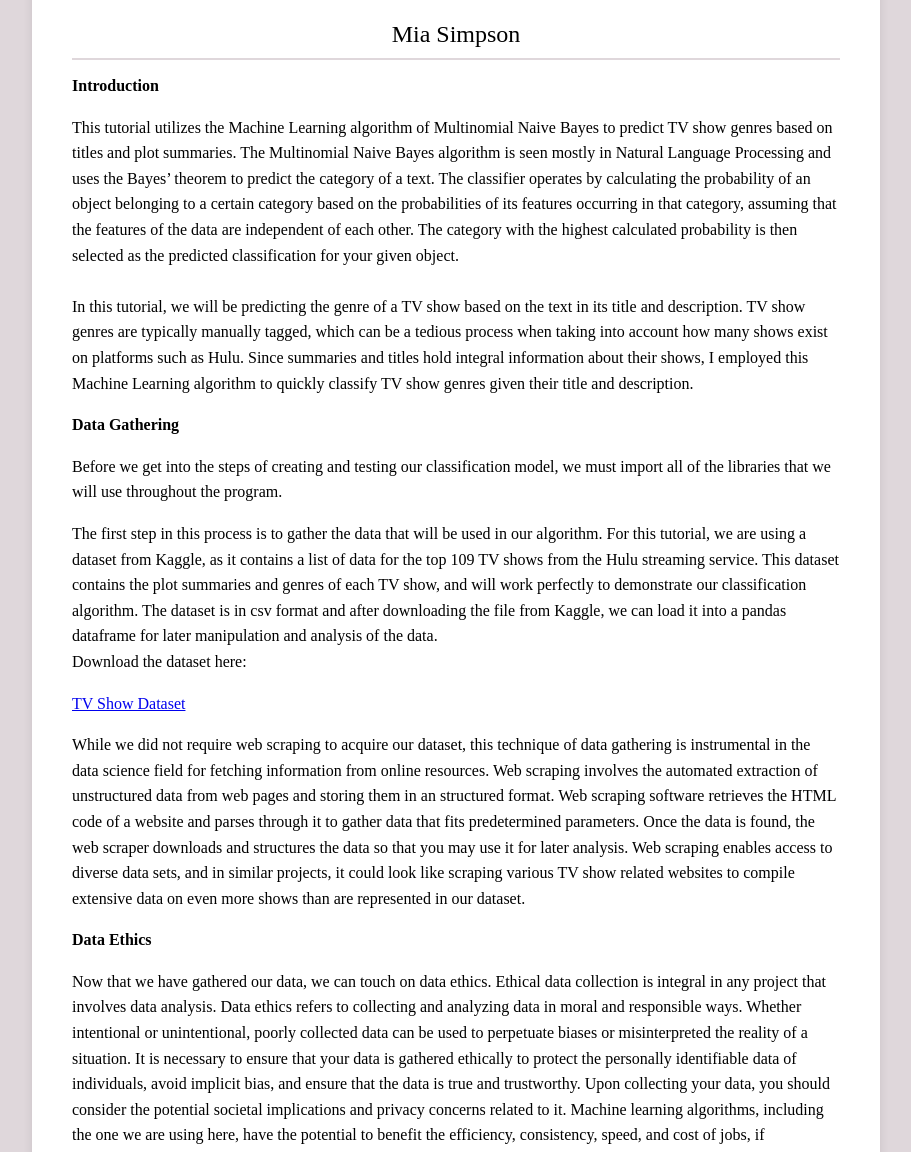
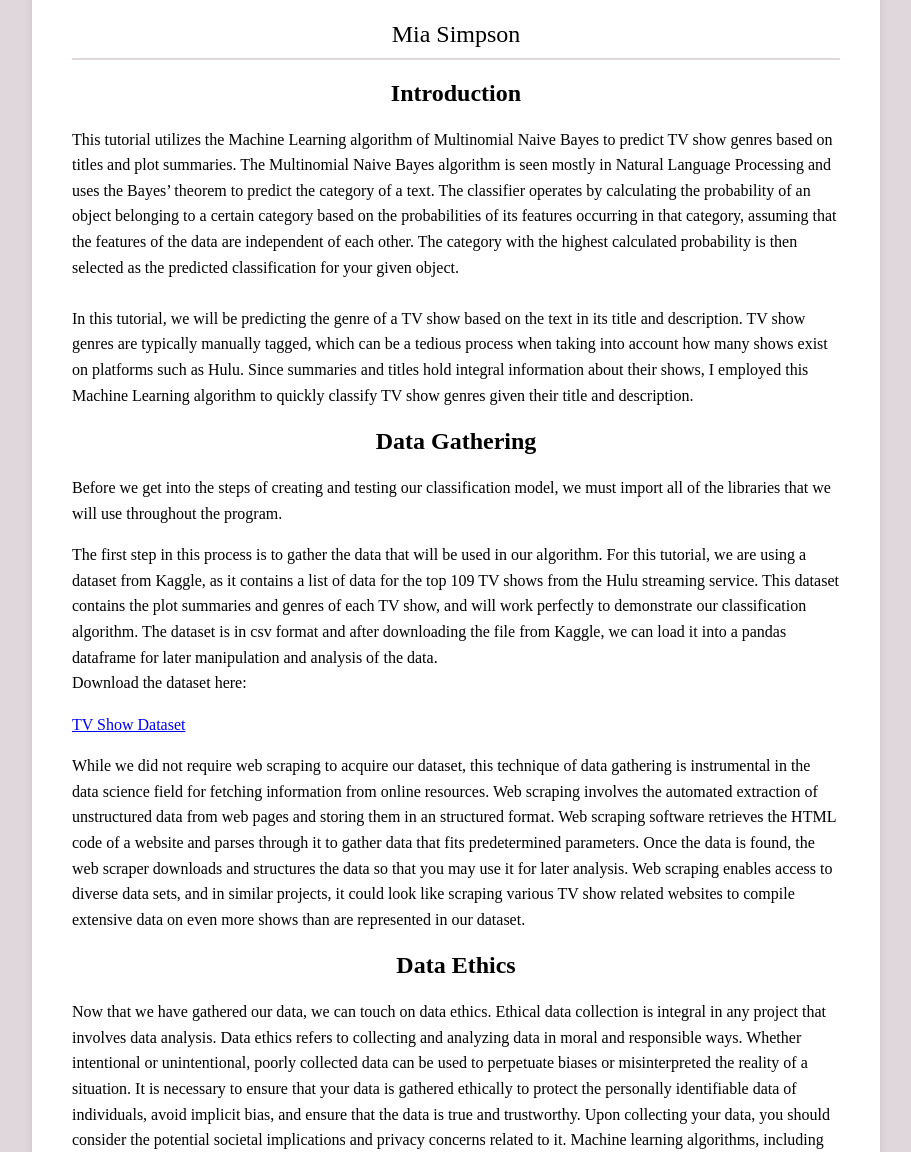
Before and after one commit to MiaSimp/MiaSimp.github.io, a plain HTML site: page index.html in a window 1280 px wide. Shown: the part 137-1289 px from the top of the page, without its empty margins (184-1095 px from the left). Drawn offline with Linux system fonts and the light colour scheme; a script that the page names is missing.

Commit message:
Update index.html

```diff
--- a/index.html
+++ b/index.html
@@ -45,14 +45,14 @@
   <div class="container">
     <h1 class="title">Predicting the Genres of Hulu TV Shows</h1>
     <p class="name">Mia Simpson</p>
-    <h2 class = "body-text">Introduction</h2>
+    <h2>Introduction</h2>
     <p class = "body-text"> This tutorial utilizes the Machine Learning algorithm of Multinomial Naive Bayes to predict TV show genres based on titles and plot summaries. The Multinomial Naive Bayes algorithm is seen mostly in Natural Language Processing and uses the Bayes’ theorem to predict the category of a text.
 	    The classifier operates by calculating the probability of an object belonging to a certain category based on the probabilities of its features occurring in that category, assuming that the features of the data are independent of each other. The category with the highest calculated probability is then selected as
 	    the predicted classification for your given object. <br><br>
 	    In this tutorial, we will be predicting the genre of a TV show based on the text in its title and description. TV show genres are typically manually tagged, which can be a tedious process when taking into account how many shows exist on platforms such as Hulu. Since summaries and titles hold integral information about their shows,
 	    I employed this Machine Learning algorithm to quickly classify TV show genres given their title and description.
 </p>
-    <h2 class = "body-text">Data Gathering</h2>
+    <h2>Data Gathering</h2>
 	<p class = "body-text">Before we get into the steps of creating and testing our classification model, we must import all of the libraries that we will use throughout the program. </p>
 	  <div class="body-text">
 	  <script src="https://emgithub.com/embed-v2.js?target=https%3A%2F%2Fgithub.com%2FMiaSimp%2Fclassifier%2Fblob%2Fmain%2Fproject3.py%23L1-L9&style=base16%2Focean&type=code&showFullPath=on"></script>
@@ -66,12 +66,12 @@
 	</div>
 	<p class = "body-text">While we did not require web scraping to acquire our dataset, this technique of data gathering is instrumental in the data science field for fetching information from online resources. Web scraping involves the automated extraction of unstructured data from web pages and storing them in an structured format. Web scraping software retrieves the HTML code of a website and parses through it to gather data that fits predetermined parameters. Once the data is found, the web scraper downloads and structures the data so that you may use it for later analysis. Web scraping enables access to diverse data sets, and in similar projects, it could look like scraping various TV show related websites to compile extensive data on even more shows than are represented in our dataset.
 	 </p>
-    <h2 class = "body-text">Data Ethics</h2>
+    <h2>Data Ethics</h2>
     	<p class = "body-text"> Now that we have gathered our data, we can touch on data ethics. Ethical data collection is integral in any project that involves data analysis. Data ethics refers to collecting and analyzing data in moral and responsible ways. Whether intentional or unintentional, poorly collected data can be used to perpetuate biases or misinterpreted the reality of a situation. It is necessary to ensure that your data is gathered ethically to protect the personally identifiable data of individuals, avoid implicit bias, and ensure that the data is true and trustworthy. Upon collecting your data, you should consider the potential societal implications and privacy concerns related to it. Machine learning algorithms, including the one we are using here, have the potential to benefit the efficiency, consistency, speed, and cost of jobs, if implemented properly and ethically, so approaching them with good intentions is very important. When not approached ethically, data collection can introduce inaccuracies and skewed perspectives into your machine learning algorithm due to bias, measurement error, and/or incomplete samples. This may reinforce or even amplify biases within the models and analyses you create. To address these issues by modeling proper data ethics in your programs is vital in ensuring its fair and correct results.
 <br><br>When we collect our data we need to ensure that the data is collected legally by checking the terms of service and ensuring that you do not need to make an account to access the website. If you need to login to access the data, or the terms of service of the site state that web scraping is not allowed, you cannot collect data from that site. You should also make sure that you do not violate copyright laws or the Computer Fraud and Abuse Act with your use of the data. Furthermore, if you are web scraping and negatively impact someone’s website with the intent to harm, you are trespassing to chattel, which is another unethical method of data gathering and use.
 <br><br>Both the gathering and use of data can be unethical, whether intentional or unintentional, so it is imperative to keep data ethics in mind to ensure the proper usage of data.
 </p>
-    <h2 class = "body-text">Munging, Wrangling, and Cleaning Data</h2>
+    <h2>Munging, Wrangling, and Cleaning Data</h2>
 
 	<p class = "body-text"> The next step in our process is to transform and clean our data to be analyzed. This involves data munging, wrangling, and cleaning. While our dataset did not need extensive cleaning or transforming, the data preparation stage is still pivotal in data science, taking up 80% or more of an analyst’s time.
 
```
